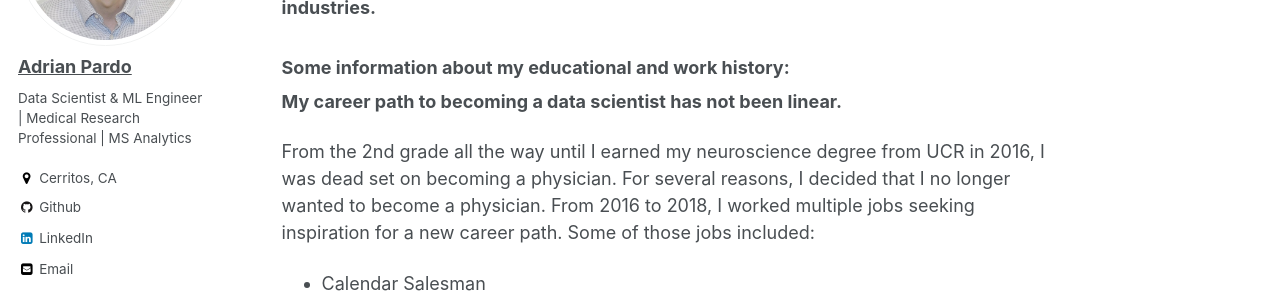
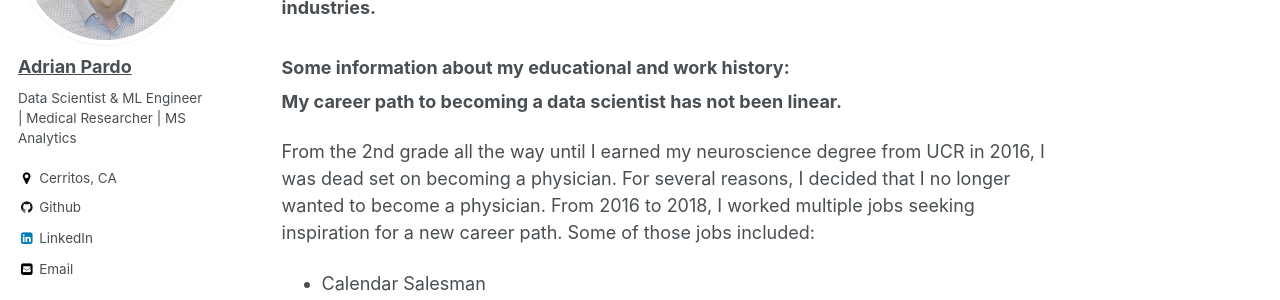
Before and after one commit to adrian-pardo/adrian-pardo.github.io, a Jekyll site: the page built from _pages/about.md, in a window 1280 px wide. Shown: the part 247-547 px from the top of the page. Built offline with Jekyll 4.4.1, drawn with Linux system fonts in a browser that asks for light colours.

Commit message:
Update _config.yml
shorter bio

```diff
--- a/_config.yml
+++ b/_config.yml
@@ -80,7 +80,7 @@ analytics:
 author:
   name             : "Adrian Pardo"
   avatar           : "Adrian_Pardo.jpg"
-  bio              : "Data Scientist & ML Engineer | Medical Research Professional | MS Analytics"
+  bio              : "Data Scientist & ML Engineer | Medical Researcher | MS Analytics"
   location         : "Cerritos, CA"
   employer         :
   googlescholar    :
```
